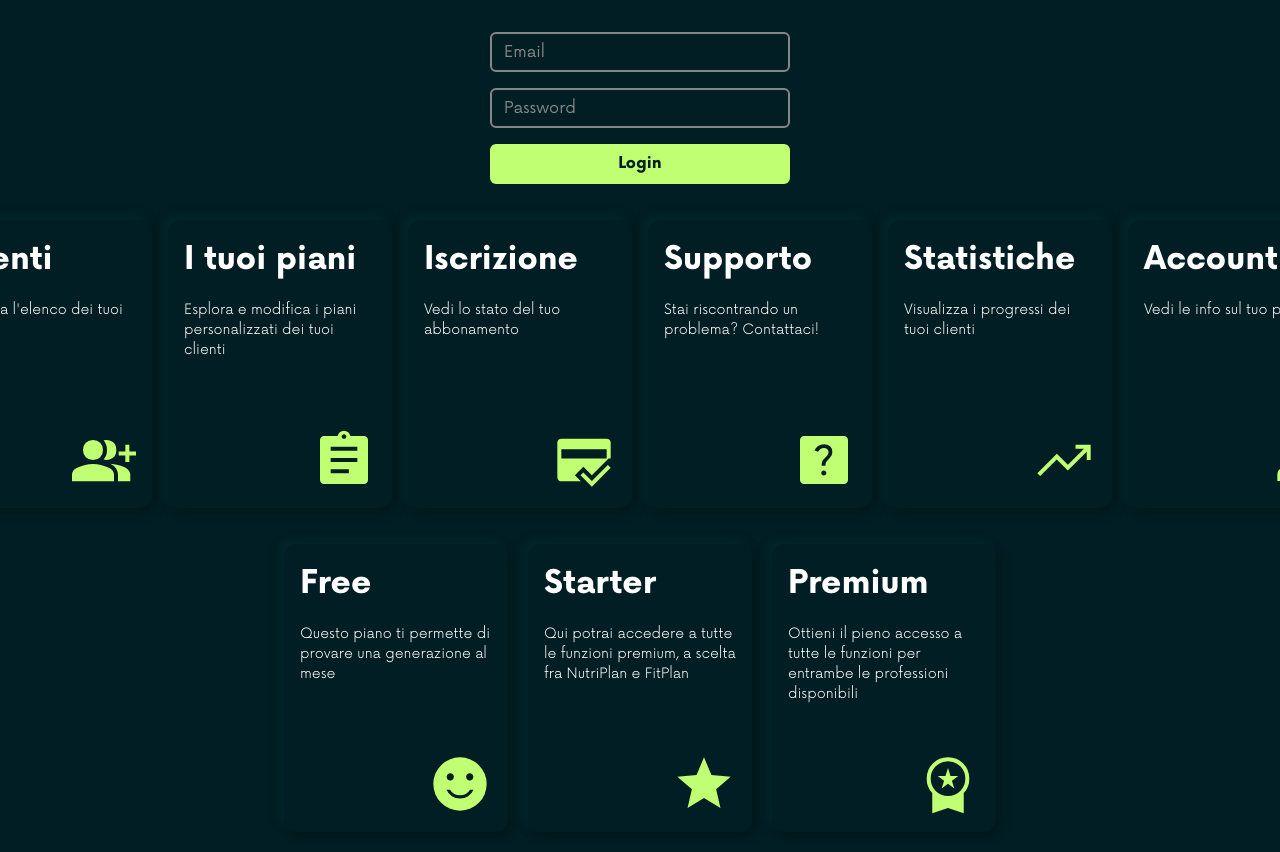
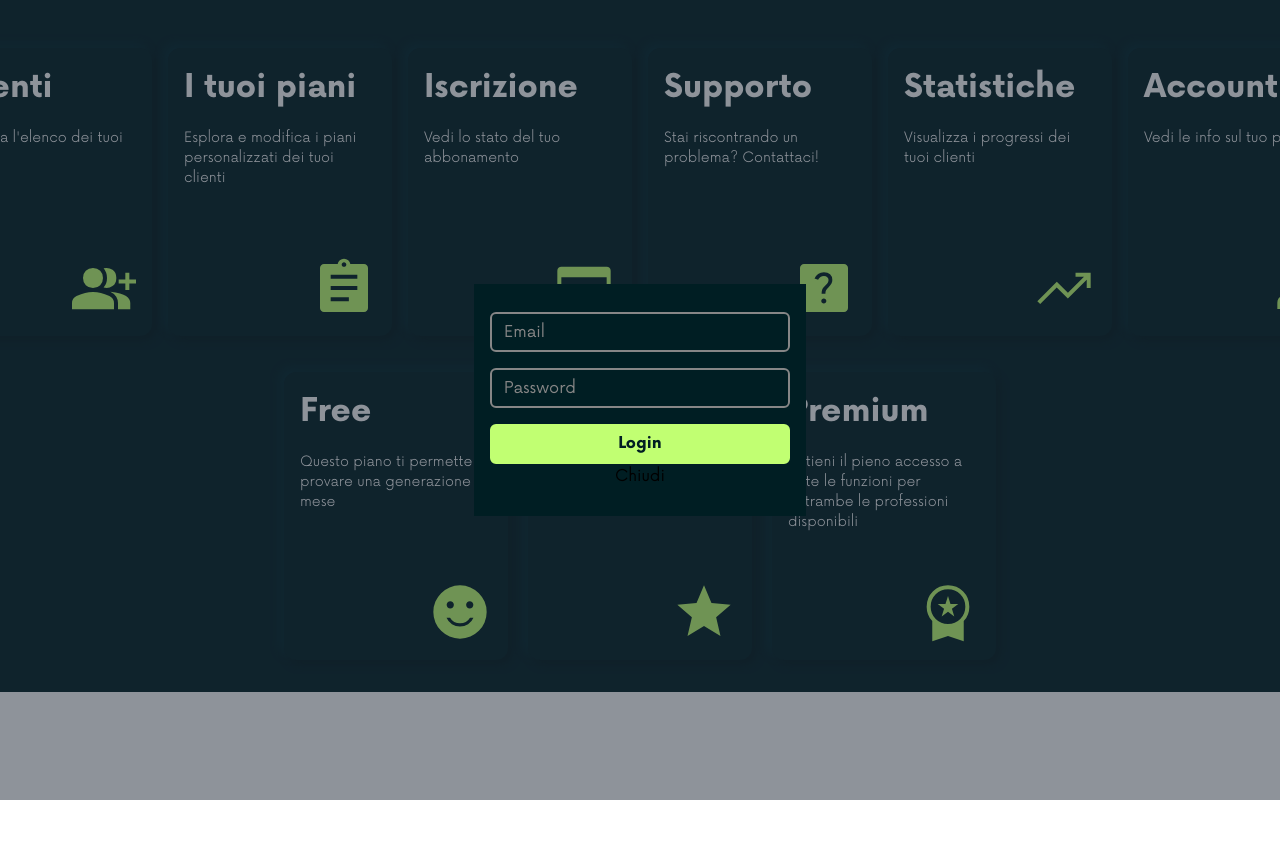
Before and after one commit to develhope/FS28-Team2-Project4, a React (Vite) app in the folder stayfit-app/: page / in a window 1280 px wide. Shown: the top 852 px of the page. After the commit the page ends 800 px from the top, so only its background shows below. Built offline with nearby package versions, Linux system fonts and the light colour scheme.

Commit message:
Feat: LoginForm styling el

```diff
--- a/stayfit-app/src/MyComponents/LoginForm.jsx
+++ b/stayfit-app/src/MyComponents/LoginForm.jsx
@@ -3,7 +3,7 @@ import Textbox from './Textbox';
 import Button from './Button';
 import users from '../../database/dbProfessionista.json';
 
-const LoginForm = () => {
+const LoginForm = ({ onClose }) => {
   const [email, setEmail] = useState('');
   const [password, setPassword] = useState('');
   const [errorMessage, setErrorMessage] = useState('');
@@ -23,7 +23,18 @@ const LoginForm = () => {
     }
   };
 
+  const handleOutsideClick = (e) => {
+    if (e.target === e.currentTarget) {
+      onClose();
+    }
+  };
+
   return (
+    <div
+      className="fixed inset-0 flex items-center justify-center bg-gray-800 bg-opacity-50"
+      onClick={handleOutsideClick}
+    >
+      <div className='w-auto h-auto px-4 py-7 bg-primary-blue'>
         <form onSubmit={handleLogin} className="space-y-4">
           <Textbox
             label="Email"
@@ -49,6 +60,9 @@ const LoginForm = () => {
             txtcolor="#001E23"
           />
         </form>
+        <button onClick={onClose}>Chiudi</button>
+      </div>
+    </div>
   );
 };
 
```
Lines whose indentation alone changed are shown as unchanged.
